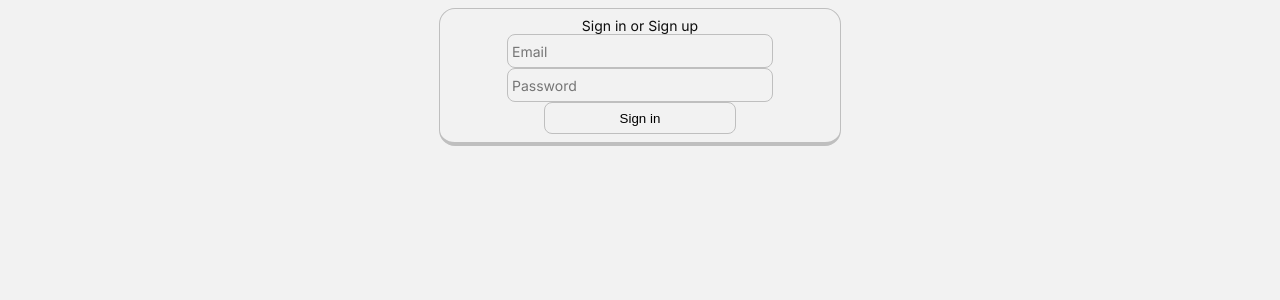
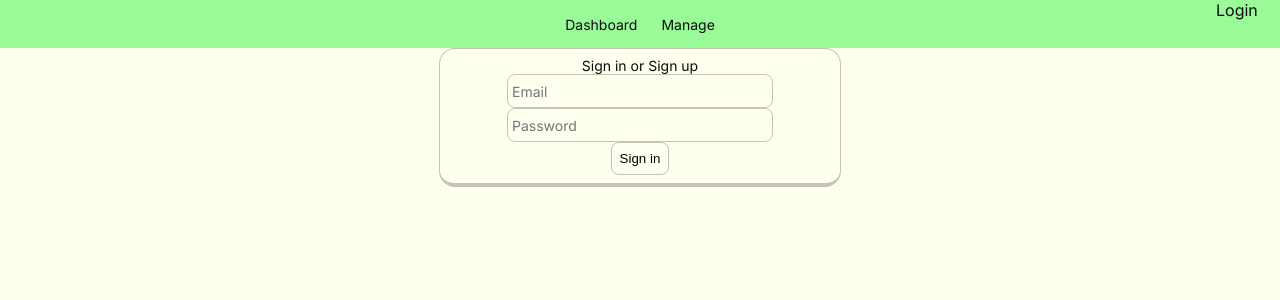
Before and after one commit to srutherhub/Plant-Tracker, a React (Vite) app: page /auth in a window 1280 px wide. Shown: the top 300 px of the page. Built offline with nearby package versions, Linux system fonts and the light colour scheme; no server answers.

Commit message:
Create navbar

```diff
--- a/src/App.css
+++ b/src/App.css
@@ -1,8 +1,13 @@
 @import "./theme.css";
 @import "bootstrap-icons/font/bootstrap-icons.css";
 
+#Icon {
+  color: var(--primary-font);
+}
+
 #Icon:hover {
   cursor: pointer;
+  color: var(--secondary-accent);
 }
 
 .app-container {
--- a/src/App.tsx
+++ b/src/App.tsx
@@ -1,11 +1,12 @@
 import "./App.css";
 import { useState, useEffect, createContext } from "react";
-import { Logout } from "./components/authentication/Logout";
 import { usePlants } from "./components/plants/usePlants";
-import { Toolbar } from "./components/plants/Toolbar";
-import { PlantsCardGrid } from "./components/plants/PlantsCardGrid";
+import { Navbar } from "./components/navbar/Navbar";
 import { useNavigate } from "react-router";
 import { Plant } from "./models/plant";
+import { ManagePlants } from "./pages/ManagePlants";
+import { ENavOptions } from "./components/navbar/Navbar";
+import { Dashboard } from "./pages/Dashboard";
 
 interface IAppData {
   plantsData: Plant[] | undefined;
@@ -13,13 +14,13 @@ interface IAppData {
 }
 export const AppDataContext = createContext<IAppData | undefined>(undefined);
 
-
 function App() {
   const [isLoggedIn, setIsLoggedIn] = useState(false);
   const [plantsData, setPlantsData] = useState<Plant[]>();
+  const [navSelect, setNavSelect] = useState<string>("Dashboard");
   const { data, plants } = usePlants();
   const redirect = useNavigate();
-  const userId = sessionStorage.getItem("userId")
+  const userId = sessionStorage.getItem("userId");
   /*Redirect to login page if not logged in*/
   useEffect(() => {
     const token = sessionStorage.getItem("accessToken");
@@ -33,7 +34,7 @@ function App() {
   /*Load page data if logged in*/
   useEffect(() => {
     if (isLoggedIn) {
-      plants()
+      plants();
     }
   }, [isLoggedIn, plants, userId]);
 
@@ -44,13 +45,11 @@ function App() {
 
   return (
     <div>
+      <Navbar navSelect={navSelect} setNavSelect={setNavSelect} />
       <AppDataContext.Provider value={{ plantsData, setPlantsData }}>
-        <div
-          className="app-container"
-        >
-          <Logout />
-          <Toolbar />
-          <PlantsCardGrid />
+        <div className="app-container">
+          {navSelect === ENavOptions.dashboard ? <Dashboard /> : ""}
+          {navSelect === ENavOptions.manage ? <ManagePlants /> : ""}
         </div>
       </AppDataContext.Provider>
     </div>
--- a/src/components/authentication/Login.tsx
+++ b/src/components/authentication/Login.tsx
@@ -2,6 +2,7 @@ import { useState } from 'react'
 import { Box } from '../../lib/Box'
 import { TextInput } from '../../lib/TextInput'
 import { Button } from '../../lib/Button'
+import { Navbar } from '../navbar/Navbar'
 import { useAuth } from './useAuth'
 
 export function Login() {
@@ -14,6 +15,8 @@ export function Login() {
   }
 
   return (
+    <div>
+      <Navbar />
       <div style={{ display: "flex", justifyContent: "center" }}>
         <Box width="24rem" alignItems="center">
           <p>Sign in or Sign up</p>
@@ -22,5 +25,5 @@ export function Login() {
           <Button name="Sign in" onclick={handleOnClick} />
           <>{error}</>
         </Box>
-    </div>)
+      </div></div>)
 }
--- a/src/components/authentication/Logout.tsx
+++ b/src/components/authentication/Logout.tsx
@@ -2,11 +2,11 @@ import { Button } from "../../lib/Button";
 import { useAuth } from "./useAuth";
 
 export function Logout() {
-  const { auth } = useAuth({ endpoint: "authentication/signout" })
+  const { auth } = useAuth({ endpoint: "authentication/signout" });
 
   const handleOnClick = () => {
-    auth()
-  }
+    auth();
+  };
 
-  return <Button name={"Sign out"} onclick={handleOnClick} />
+  return <Button name={"Log out"} onclick={handleOnClick} />;
 }
--- /dev/null
+++ b/src/components/navbar/Navbar.tsx
@@ -0,0 +1,57 @@
+import { Logout } from "../authentication/Logout";
+
+export enum ENavOptions {
+  dashboard = "Dashboard",
+  manage = "Manage",
+}
+
+export function Navbar(props) {
+  const { navSelect, setNavSelect } = props;
+
+  const navStyle = {
+    padding: "1rem",
+    height: "1rem",
+    display: "flex",
+    alignItems: "center",
+    justifyContent: "center",
+  };
+
+  const navOptions = [
+    { path: "/app", label: ENavOptions.dashboard },
+    { path: "/manage", label: ENavOptions.manage },
+  ];
+
+  const navMap = navOptions.map((option, key) => {
+    return (
+      <p
+        key={key}
+        style={{
+          padding: "0.5rem",
+          margin: "0.25rem",
+          borderRadius: "0.5rem",
+          backgroundColor:
+            navSelect == option.label ? "var(--secondary-accent)" : "",
+        }}
+        onClick={() => setNavSelect(option.label)}
+      >
+        {option.label}
+      </p>
+    );
+  });
+
+  const isLoggedIn = sessionStorage.getItem("accessToken") ? true : false;
+
+  return (
+    <div
+      style={{
+        display: "grid",
+        gridTemplateColumns: "4rem auto 4rem",
+        backgroundColor: "var(--primary-accent)",
+      }}
+    >
+      <div></div>
+      <div style={navStyle}>{navMap}</div>
+      <div>{isLoggedIn ? <Logout /> : "Login"}</div>
+    </div>
+  );
+}
--- a/src/components/plants/PlantCardAddPlant.tsx
+++ b/src/components/plants/PlantCardAddPlant.tsx
@@ -55,7 +55,6 @@ export function PlantCardAddPlant(props: IPlantCardAddPlantProps) {
     paddingBottom: "0.5rem",
     display: isEditable ? "" : "flex",
     justifyContent: isEditable ? "" : "space-between",
-    borderBottom: "1px solid var(--border)",
   };
 
   return (
--- a/src/components/plants/Toolbar.tsx
+++ b/src/components/plants/Toolbar.tsx
@@ -1,7 +1,5 @@
 import { useState } from "react";
-import { Box } from "../../lib/Box";
 import { Button } from "../../lib/Button";
-import { Icon } from "../../lib/Icon";
 import { Modal } from "../../lib/Modal";
 import { PlantCardAddPlant } from "./PlantCardAddPlant";
 
@@ -19,8 +17,17 @@ export function Toolbar() {
   };
 
   return (
-    <Box className="toolbar" flexDirection="row" padding="1rem" justifyContent="space-between" flexWrap="wrap">
-      <h1>My plants</h1>
+    <div
+      className="toolbar"
+      style={{
+        display: "flex",
+        flexDirection: "row",
+        justifyContent: "space-between",
+        flexWrap: "wrap",
+        padding: "1rem 0",
+      }}
+    >
+      <h1>Manage plants</h1>
       <div style={{ display: "flex", alignItems: "center", flexWrap: "wrap" }}>
         <div style={{ paddingRight: "0.5rem" }}>
           <select>
@@ -29,19 +36,19 @@ export function Toolbar() {
             <option value={ESortBy.lastWatered}>{ESortBy.lastWatered}</option>
           </select>
         </div>
-        <Button
-          icon={
-            <Icon iconName="bi bi-plus-lg" iconColor="var(--primary-font)" />
-          }
-          name="Add plant"
-          onclick={handleModal}
-        />
+        <div style={{ width: "8rem" }}>
+          <Button
+            iconName="bi bi-plus-lg"
+            name="Add plant"
+            onclick={handleModal}
+          />
+        </div>
         {isModalOpen && (
           <Modal>
             <PlantCardAddPlant onClose={handleModal} />
           </Modal>
         )}
       </div>
-    </Box>
+    </div>
   );
 }
--- a/src/lib/Button.tsx
+++ b/src/lib/Button.tsx
@@ -1,11 +1,19 @@
 export function Button({ ...props }) {
-
-  return <div> <button onClick={props.onclick}
-    style={{
-      border: "1px solid var(--border)",
-      width: "12rem",
-      height: "2rem",
-      borderRadius: "0.5rem"
-    }}
-  >{props.icon}{` ${props.name}`}</button></div>
+  return (
+    <div>
+      {" "}
+      <button
+        onClick={props.onclick}
+        style={{
+          border: "1px solid var(--border)",
+          width: "100%",
+          padding: "0.5rem",
+          borderRadius: "0.5rem",
+        }}
+      >
+        <i className={props.iconName || ""}></i>
+        {` ${props.name}`}
+      </button>
+    </div>
+  );
 }
--- a/src/lib/Icon.tsx
+++ b/src/lib/Icon.tsx
@@ -7,14 +7,13 @@ interface IIcon {
 }
 
 export function Icon(props: IIcon) {
-  const { iconName, loading, loadingIconName, iconColor, onclick } = props;
+  const { iconName, loading, loadingIconName, onclick } = props;
   if (loading === true) {
     return (
       <i
         id="Icon"
         className={loadingIconName || iconName}
         onClick={onclick}
-        style={{ color: iconColor || "var(--border)", cursor: "pointer" }}
       ></i>
     );
   } else {
@@ -23,7 +22,6 @@ export function Icon(props: IIcon) {
         id="Icon"
         className={iconName}
         onClick={onclick}
-        style={{ color: iconColor || "var(--border)" }}
       ></i>
     );
   }
--- /dev/null
+++ b/src/pages/Dashboard.tsx
@@ -0,0 +1,7 @@
+export function Dashboard() {
+  return (
+    <div style={{ padding: "1rem 0" }}>
+      <h1>Dashboard</h1>
+    </div>
+  );
+}
--- /dev/null
+++ b/src/pages/ManagePlants.tsx
@@ -0,0 +1,10 @@
+import { PlantsCardGrid } from "../components/plants/PlantsCardGrid";
+import { Toolbar } from "../components/plants/Toolbar";
+
+export function ManagePlants() {
+
+  return <div>
+    <Toolbar />
+    <PlantsCardGrid />
+  </div>
+}
--- a/src/theme.css
+++ b/src/theme.css
@@ -1,13 +1,16 @@
 :root {
   /*Colors*/
-  --base-bg: #f2f2f2;
+  --base-bg: #fffff0;
   --primary-bg: #8c8c8c;
   --secondary-bg: #d0d0d7;
   --primary: #8c8c8c;
   --primary-lt: #404040;
-  --border: #bfbfbf;
+  --border: #c5c4b6;
   --primary-font: #0d0d0d;
   --secondary-font: #404040;
+  --primary-accent: #98fb98;
+  --secondary-accent: #ff7f50;
+  --tertiary-accent: hsla(16, 100%, 66%, 0.5);
 
   /*UI Elements*/
   --primary-border-rad: 1rem;
@@ -25,6 +28,11 @@ html {
   background-color: var(--base-bg);
   font-family: "Inter", serif;
   color: var(--primary-font);
+}
+
+body {
+  padding: 0;
+  margin: 0;
 }
 
 h1 {
@@ -47,11 +55,13 @@ h4 {
 }
 
 button {
-  background-color: var(--base-bg);
+  background-color: transparent;
+  cursor: pointer;
 }
 
 button:hover {
-  background-color: var(--secondary-bg);
+  background-color: var(--tertiary-accent);
+  cursor: pointer;
 }
 
 p {
```
Lines whose indentation alone changed are shown as unchanged.
